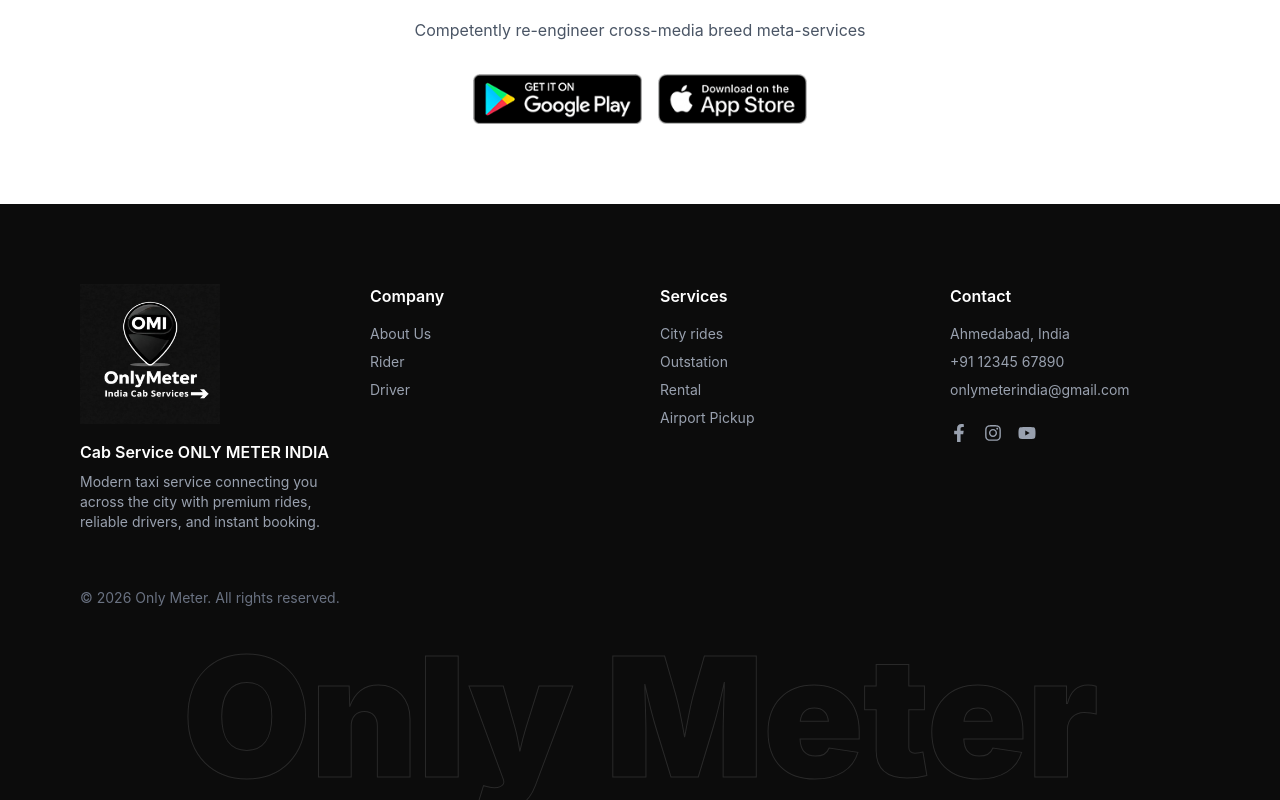
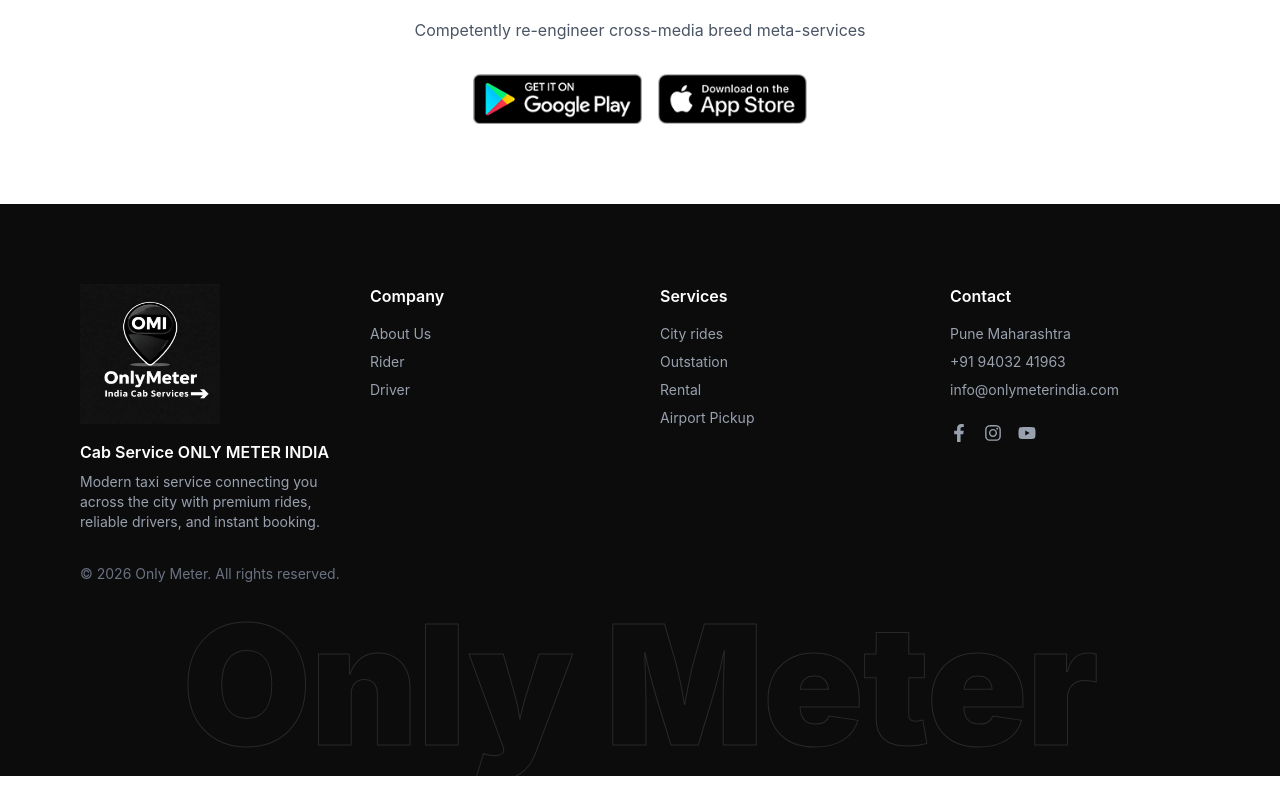
Before and after one commit to yashsoni3012/only-meter-web, a React (Vite) app: page / in a window 1280 px wide. Shown: the part 3718-4518 px from the top of the page. After the commit the page ends 4494 px from the top, so only its background shows below. Built offline with nearby package versions, Linux system fonts and the light colour scheme.

Commit message:
bug solved

```diff
--- a/index.html
+++ b/index.html
@@ -2,7 +2,7 @@
 <html lang="en">
   <head>
     <meta charset="UTF-8" />
-    <link rel="icon" type="image/svg+xml" href="/favicon.svg" />
+    <link rel="icon" type="image/jpeg" href="/logo.jpg" />
     <meta name="viewport" content="width=device-width, initial-scale=1.0" />
     <title>only_meter</title>
   </head>
--- a/src/components/Home.jsx
+++ b/src/components/Home.jsx
@@ -602,7 +602,7 @@
               fontSize: "clamp(48px, 13vw, 300px)",
               WebkitTextStroke: "1px rgba(255,255,255,0.12)",
               letterSpacing: "clamp(-1px, -0.2vw, -4px)",
-              lineHeight: "100%",
+              lineHeight: "110%",
             }}
           >
             Only Meter
@@ -674,13 +674,13 @@
               </h5>
               <ul className="space-y-2 text-xs sm:text-sm text-gray-400">
                 <li className="cursor-pointer hover:text-white transition">
-                  Ahmedabad, India
+                  Pune Maharashtra
                 </li>
                 <li className="cursor-pointer hover:text-white transition">
-                  +91 12345 67890
+                  +91 94032 41963
                 </li>
                 <li className="cursor-pointer hover:text-white transition">
-                  onlymeterindia@gmail.com
+                  info@onlymeterindia.com
                 </li>
                 {/* Social links as a flex row */}
 
@@ -700,8 +700,8 @@
           </div>
 
           {/* Bottom row – only copyright */}
-          <div className="mt-10 sm:mt-14 flex justify-center sm:justify-start text-xs sm:text-sm text-gray-500">
-            <p>© 2026 Only Meter. All rights reserved.</p>
+          <div className="mt-10 sm:mt-8 flex justify-center sm:justify-start text-xs sm:text-sm text-gray-500">
+            <p>© {new Date().getFullYear()} Only Meter. All rights reserved.</p>
           </div>
         </div>
       </footer>
```
Also changed, not shown: public/logo.jpg (added). Lines whose indentation alone changed are shown as unchanged.
